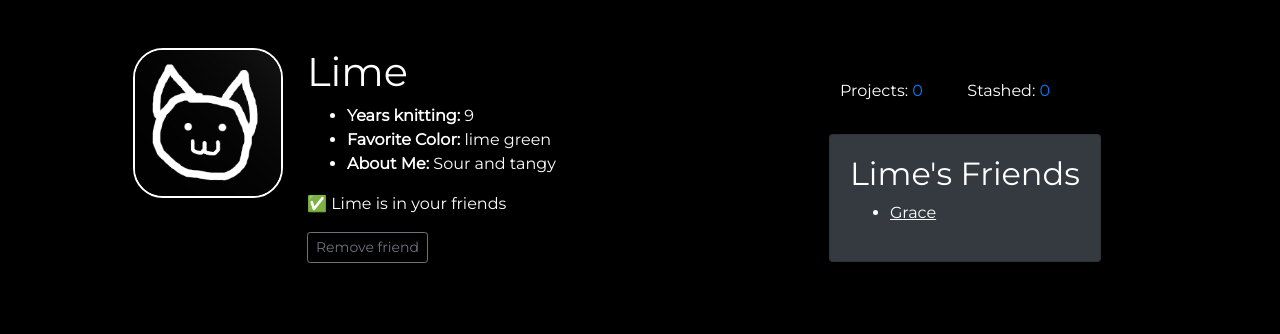
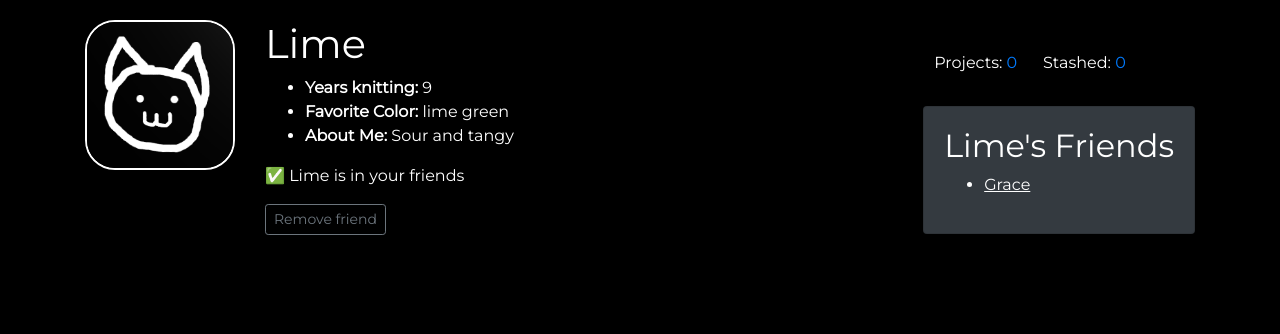
Before and after one commit to graceolivia/Knittery-Social-Media-Site, a Flask app: a page that uses templates/layout.html in a window 1280 px wide. Shown: the part 65-399 px from the top of the page. Run offline with Flask 2, Linux system fonts and the light colour scheme; a user stored in the database is signed in; some libraries are stand-ins or nearby versions.

Commit message:
formatting tweaks

```diff
--- a/static/styles.css
+++ b/static/styles.css
@@ -145,3 +145,7 @@ background: linear-gradient(90deg, rgba(206,183,237,1) 2%, rgba(238,174,202,1) 4
     font-size: 15px;
 
 }
+
+.container {
+  padding-top: 20px;
+}
--- a/templates/layout.html
+++ b/templates/layout.html
@@ -66,7 +66,7 @@
     </ul>
   {% endif %}
 {% endwith %}
-	<main class="container p-5">
+	<main class="container">
 		{% block main %}{% endblock %}
 	</main>
 
--- a/templates/profile.html
+++ b/templates/profile.html
@@ -5,21 +5,20 @@
 {% endblock %}
 {% block main %}
 
-<div class="container">
-  <div class="row">
-      <div class="col-2">
-          <img src="{{ profile[0]["pic"] }}" class="profilepic" width="150">
-          </div>
-    <div class="col-6">
+<div class="row">
 
+<div class="col-sm-auto">
+<img src="{{ profile[0]["pic"] }}" class="profilepic" width="150">
 
-        <h1>{{ profile[0]["name"] }}</h1>
-
-  <ul>
+</div>
+<div class="col">
+  <h1>{{ profile[0]["name"] }}</h1>
+<ul>
 <li><b>Years knitting:</b> {{ profile[0]["years_knitting"] }}</li>
 <li><b>Favorite Color:</b> {{ profile[0]["favorite_color"] }}</li>
 <li><b>About Me:</b> {{ profile[0]["about_me"]}}</li>
 </ul>
+
 
 {% if profile[0]["name"] == session['user'] %}
 <form action="/profile" method="POST">
@@ -41,7 +40,7 @@
 </div>
 
 
-<div class="col-4">
+<div class="col-sm-auto">
 <div> <table class="proftable">
   <tr>
     <td>Projects: <a href="/projects/{{ profile[0]["name"] }}"> {{ nprojects }}</a></td>
@@ -61,13 +60,9 @@
 </ul>
 </div>
 </div>
-    </div>
-  </div>
+</div>
+
 </div>
 
 
-
-
-
-
 {% endblock %}
--- a/templates/profileedit.html
+++ b/templates/profileedit.html
@@ -9,7 +9,7 @@ Edit Profile
 <p>Upload new profile picture</p>
 <form action="/profile/upload" method="POST" enctype="multipart/form-data" >
     <input type="file" name="file">
-<button type="submit">Upload</button>
+<button type="submit" class="btn btn-primary">Upload</button>
 </form>
 
 <form action="/profile/edit" method="POST">
--- a/templates/projects.html
+++ b/templates/projects.html
@@ -27,7 +27,7 @@ Projects.
 <p>Here's what {{ user }} has been working on:</p>
 
 
-
+<div class="card-columns">
 {% for row in rows %}
 <div class="card text-white bg-dark mb-3" style="max-width: 18rem;">
   <div class="card-header"><a href="/projects/{{ user }}/{{ row["name"] }}">{{ row["name"] }}</a></div>
@@ -39,5 +39,8 @@ Projects.
   </ul>
   </div>
   </div>
+
+
 {% endfor %}
+<div>
 {% endblock %}
--- a/templates/yarn.html
+++ b/templates/yarn.html
@@ -36,7 +36,7 @@ Yarn.
 <p>Here's what {{ user }}'s got in the stash:</p>
 
 
-
+<div class="card-columns">
 {% for row in rows %}
 <div class="card text-white bg-dark mb-3" style="max-width: 18rem;">
   <div class="card-header"><a href="/yarn/{{ user }}/{{ row["name"] }}">{{ row["name"] }}</a></div>
@@ -49,5 +49,5 @@ Yarn.
   </div>
   </div>
 {% endfor %}
-
+</div>
 {% endblock %}
```
Also changed, not shown: yarn.db.
